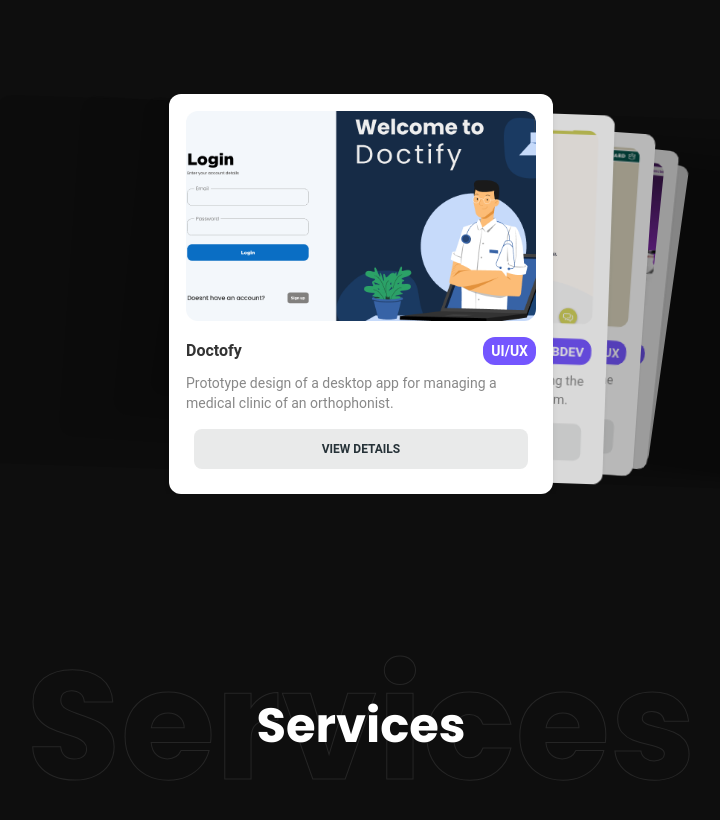
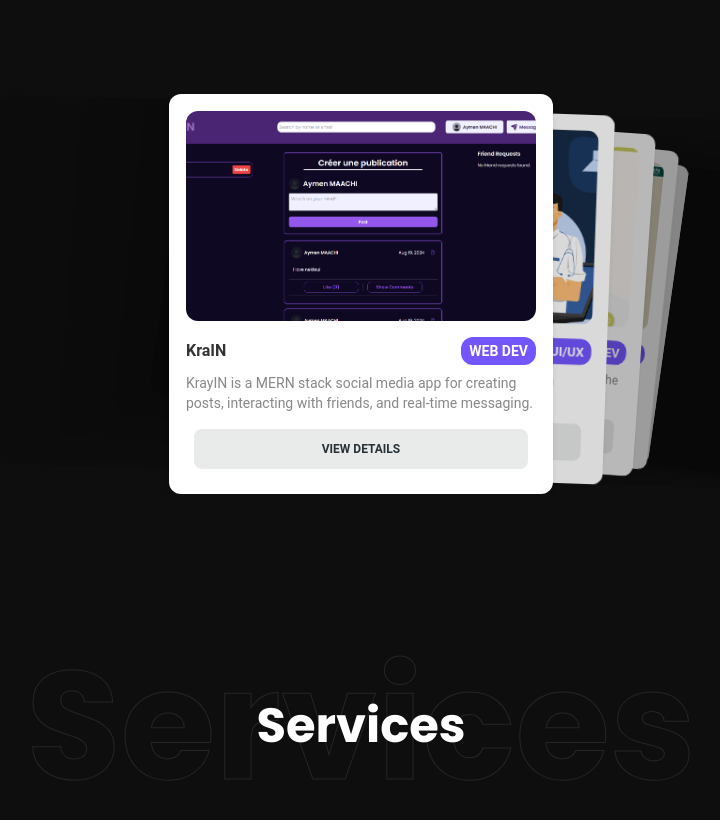
Before and after one commit to kraymis/myPortofolio, a React (Vite) app: page / in a window 1280 px wide. Shown: the part 936-1756 px from the top of the page, without its empty margins (279-999 px from the left). Built offline with nearby package versions, Linux system fonts and the light colour scheme.

Commit message:
added krayin

```diff
--- a/src/components/Slider.jsx
+++ b/src/components/Slider.jsx
@@ -4,6 +4,7 @@
 import imgtonobiltek from '../assets/tonobiltek.png';
 import imgeduhack from '../assets/eduhack.png';
 import imgcarbocount from '../assets/carbocount.png';
+import imgkrayin from '../assets/krayin.png';
 import imgdoctofy from '../assets/doctofy.png';
 import imgquizz from '../assets/quizz.png';
 import {EcommerceCard} from '../components/EcommerceCard.jsx'
@@ -27,6 +28,15 @@
     >
       <SwiperSlide>
         <EcommerceCard
+        projectName='KraIN'
+        description='KrayIN is a MERN stack social media app for creating posts, interacting with friends, and real-time messaging.'
+        img={imgkrayin}
+        link="https://github.com/kraymis/KrayIN"
+        type="WEB DEV"
+        />
+      </SwiperSlide>
+      <SwiperSlide>
+        <EcommerceCard
         projectName='Doctofy'
         description='Prototype design of a desktop app for managing a medical clinic of an orthophonist.'
         img={imgdoctofy}
@@ -41,7 +51,7 @@
         description='FrontEND development of a web app for calculating the carbon footprint of companies, completed in a team.'
         img={imgcarbocount}
         link="https://github.com/DonDraper04/CarboCount"
-        type="WEBDEV"
+        type="WEB DEV"
         />
       </SwiperSlide>
 
```
Also changed, not shown: src/assets/krayin.png (added).
